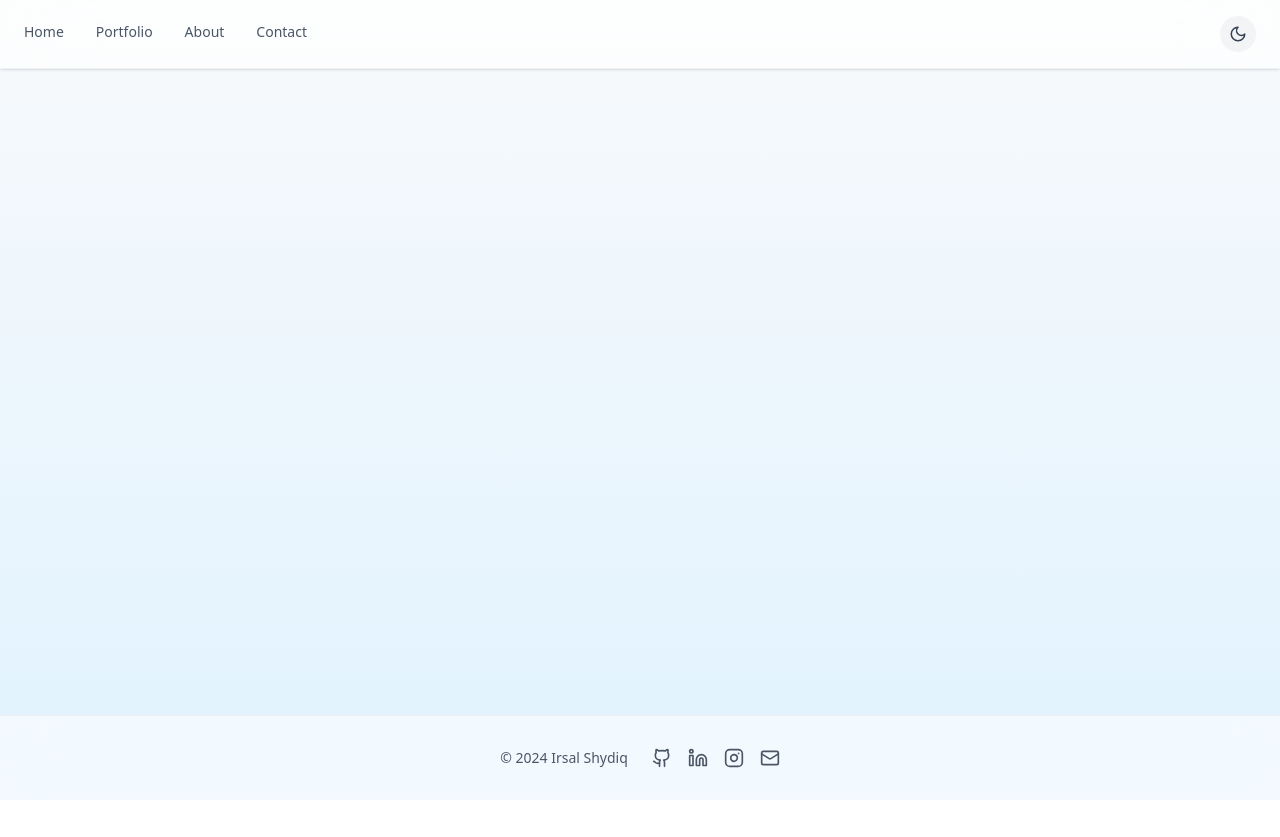
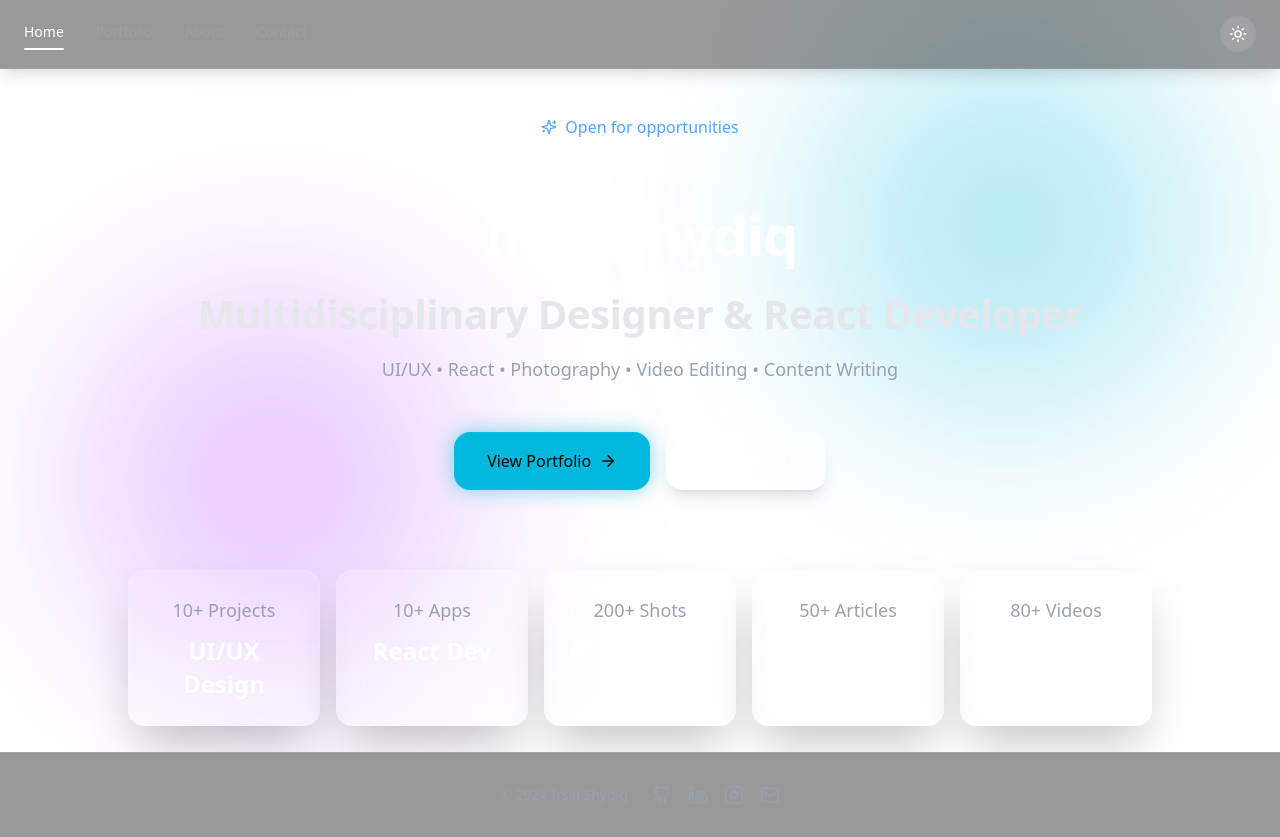
Before and after one commit to Irs622/web, a React (Vite) app: page /home in a window 1280 px wide. Before the commit the page ends 800 px from the top, so only its background shows below. Built offline with nearby package versions, Linux system fonts and the light colour scheme.

Commit message:
feat: set about as root, enable home link, default to dark mode

```diff
--- a/src/App.tsx
+++ b/src/App.tsx
@@ -1,5 +1,5 @@
 import React from 'react';
-import { BrowserRouter as Router, Routes, Route } from 'react-router-dom';
+import { BrowserRouter as Router, Routes, Route, Navigate } from 'react-router-dom';
 import { ThemeProvider } from './contexts/ThemeContext';
 import { Navigation } from './components/Navigation';
 import { Footer } from './components/Footer';
@@ -18,7 +18,8 @@ export default function App() {
           <Navigation />
           <main className="flex-1">
             <Routes>
-              <Route path="/" element={<Home />} />
+              <Route path="/" element={<Navigate to="/about" replace />} />
+              <Route path="/home" element={<Home />} />
               <Route path="/portfolio" element={<Portfolio />} />
               <Route path="/case-study" element={<CaseStudy />} />
               <Route path="/about" element={<About />} />
--- a/src/components/Navigation.tsx
+++ b/src/components/Navigation.tsx
@@ -18,7 +18,7 @@ export function Navigation() {
   }, []);
 
   const navItems = [
-    { path: '/', label: 'Home' },
+    { path: '/home', label: 'Home' },
     { path: '/portfolio', label: 'Portfolio' },
     { path: '/about', label: 'About' },
     { path: '/contact', label: 'Contact' }
--- a/src/contexts/ThemeContext.tsx
+++ b/src/contexts/ThemeContext.tsx
@@ -10,7 +10,7 @@ interface ThemeContextType {
 const ThemeContext = createContext<ThemeContextType | undefined>(undefined);
 
 export function ThemeProvider({ children }: { children: React.ReactNode }) {
-  const [theme, setTheme] = useState<Theme>('light');
+  const [theme, setTheme] = useState<Theme>('dark');
 
   useEffect(() => {
     // Check for saved theme preference or default to light
@@ -18,8 +18,8 @@ export function ThemeProvider({ children }: { children: React.ReactNode }) {
     if (savedTheme) {
       setTheme(savedTheme);
       document.body.className = savedTheme;
-    } else {
-      document.body.className = 'light';
+      setTheme('dark');
+      document.body.className = 'dark';
     }
   }, []);
 
```
